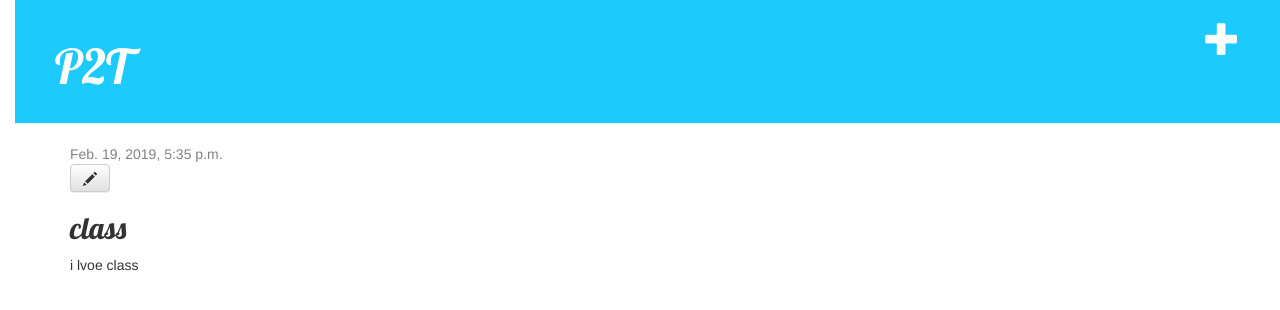
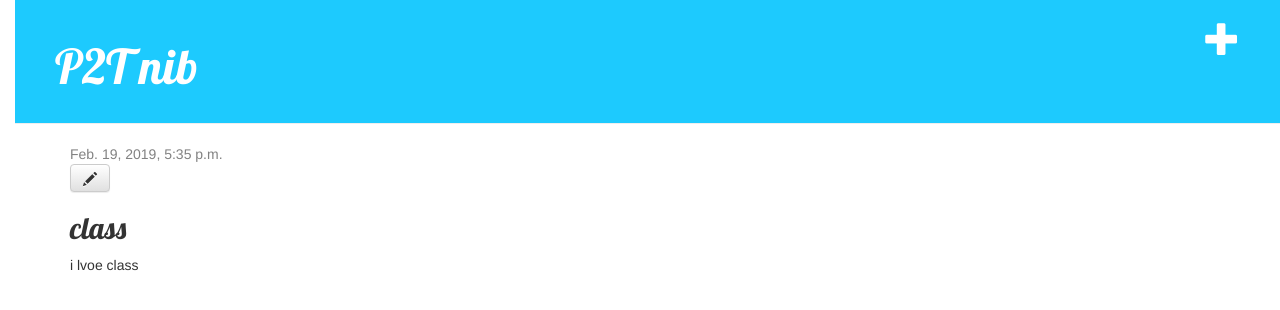
Before and after one commit to Jacksoncut/my-first-blog, a Django app: page /post/1/ in a window 1280 px wide. Shown: the top 310 px of the page. Run offline with Django 3.2, Linux system fonts and the light colour scheme; data comes from the database, SQL or seed files in the repository; some libraries are stand-ins or nearby versions.

Commit message:
Changed the HTML for the site.

```diff
--- a/blog/templates/blog/base.html
+++ b/blog/templates/blog/base.html
@@ -14,7 +14,7 @@
 {% endif %}
 
 	<a href="{% url 'post_new' %}" class="top-menu"><span class="glyphicon glyphicon-plus"></span></a>
-        <h1><a href="/">P2T</a></h1>
+        <h1><a href="/">P2T nib</a></h1>
     </div>
     <div class="content container">
         <div class="row">
```
